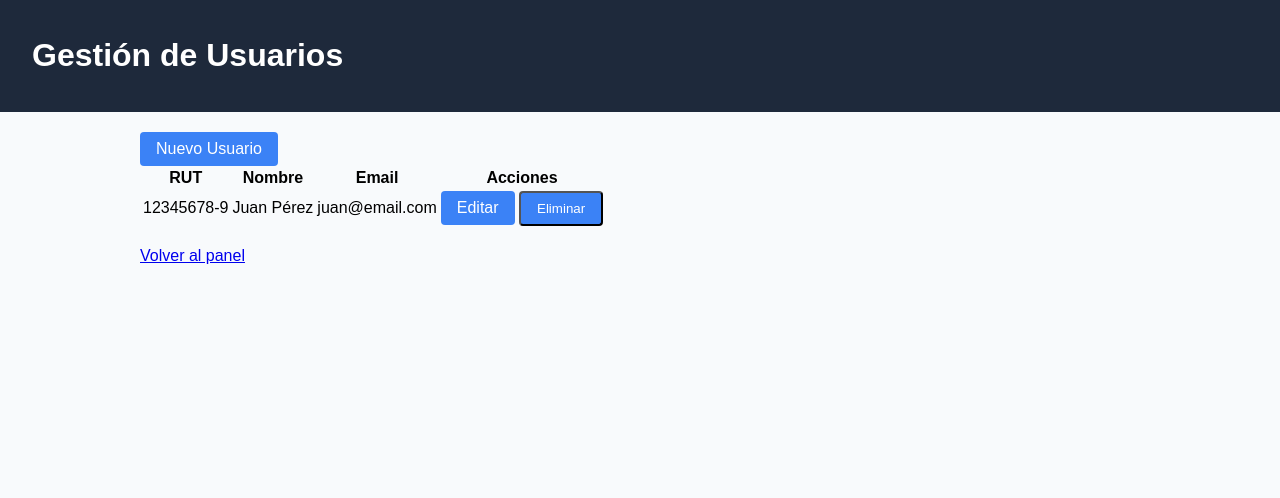
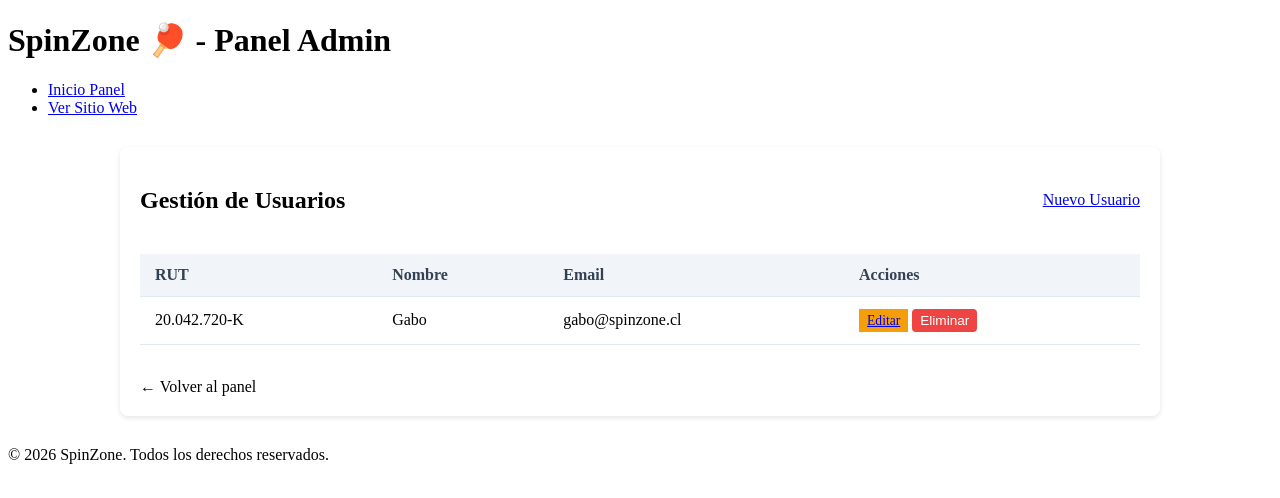
Before and after one commit to Gabo20042720/SpinZone, a plain HTML site: page admin/usuario-mostrar.html in a window 1280 px wide. Drawn offline with Linux system fonts and the light colour scheme.

Commit message:
Actualiza index y panel de administracion con datos de tenis de mesa

```diff
--- a/admin/index.html
+++ b/admin/index.html
@@ -3,28 +3,66 @@
 <head>
     <meta charset="UTF-8">
     <meta name="viewport" content="width=device-width, initial-scale=1.0">
-    <title>Admin - SpinZone</title>
-    <link rel="stylesheet" href="../css/styles.css">
+    <title>SpinZone - Tenis de Mesa & Ping Pong</title>
+    <link rel="stylesheet" href="./css/styles.css">
 </head>
 <body>
     <header>
-        <h1>Panel Administrador</h1>
+        <div class="logo">
+            <h1>SpinZone 🏓</h1>
+        </div>
         <nav>
             <ul>
-                <li><a href="producto-mostrar.html">Productos</a></li>
-                <li><a href="usuario-mostrar.html">Usuarios</a></li>
-                <li><a href="../index.html">Cerrar Sesión</a></li>
+                <li><a href="index.html">Inicio</a></li>
+                <li><a href="productos.html">Productos</a></li>
+                <li><a href="nosotros.html">Nosotros</a></li>
+                <li><a href="blog.html">Blog</a></li>
+                <li><a href="contacto.html">Contacto</a></li>
+                <li><a href="login.html">Iniciar Sesión</a></li>
+                <li><a href="registro.html">Registrarse</a></li>
+                <li><a href="#" class="carrito-icon">🛒 <span>0</span></a></li>
             </ul>
         </nav>
     </header>
 
     <main>
-        <h2>Panel de Control</h2>
-        <p>Bienvenido al sistema administrativo de SpinZone.</p>
+        <!-- Banner Principal -->
+        <section class="banner">
+            <h2>Bienvenido a SpinZone</h2>
+            <p>Especialistas en maderas, gomas, pelotas y equipamiento profesional de Tenis de Mesa.</p>
+            <a href="productos.html" class="btn">Ver Catálogo</a>
+        </section>
+
+        <!-- Lista de Productos Destacados -->
+        <section class="productos-destacados">
+            <h2>Equipamiento Destacado</h2>
+            <div class="grid-productos">
+                <article class="card">
+                    <img src="https://via.placeholder.com/200" alt="Paleta Profesional">
+                    <h3>Paleta Profesional Carbono Off+</h3>
+                    <p class="precio">$45.000</p>
+                    <a href="detalle-producto.html" class="btn">Ver Detalle</a>
+                </article>
+
+                <article class="card">
+                    <img src="https://via.placeholder.com/200" alt="Goma SpinMaster">
+                    <h3>Goma SpinMaster Pro 2.0mm</h3>
+                    <p class="precio">$28.000</p>
+                    <a href="detalle-producto.html" class="btn">Ver Detalle</a>
+                </article>
+
+                <article class="card">
+                    <img src="https://via.placeholder.com/200" alt="Pelotas ITTF">
+                    <h3>Set Pelotas 3 Estrellas ITTF (6u)</h3>
+                    <p class="precio">$8.900</p>
+                    <a href="detalle-producto.html" class="btn">Ver Detalle</a>
+                </article>
+            </div>
+        </section>
     </main>
 
     <footer>
-        <p>&copy; 2026 SpinZone Admin</p>
+        <p>&copy; 2026 SpinZone. Todos los derechos reservados.</p>
     </footer>
 </body>
 </html>
--- a/admin/usuario-mostrar.html
+++ b/admin/usuario-mostrar.html
@@ -2,30 +2,58 @@
 <html lang="es">
 <head>
     <meta charset="UTF-8">
-    <title>Admin - Listar Usuarios</title>
+    <meta name="viewport" content="width=device-width, initial-scale=1.0">
+    <title>Admin - Gestión de Usuarios</title>
     <link rel="stylesheet" href="../css/styles.css">
 </head>
 <body>
-    <header><h1>Gestión de Usuarios</h1></header>
-    <main>
-        <a href="usuario-nuevo.html" class="btn">Nuevo Usuario</a>
-        <table>
+    <header>
+        <div class="logo">
+            <h1>SpinZone 🏓 - Panel Admin</h1>
+        </div>
+        <nav>
+            <ul>
+                <li><a href="panel.html">Inicio Panel</a></li>
+                <li><a href="../index.html">Ver Sitio Web</a></li>
+            </ul>
+        </nav>
+    </header>
+
+    <main class="admin-container">
+        <div class="admin-header">
+            <h2>Gestión de Usuarios</h2>
+            <a href="usuario-crear.html" class="btn">Nuevo Usuario</a>
+        </div>
+
+        <table class="tabla-admin">
             <thead>
                 <tr>
-                    <th>RUT</th><th>Nombre</th><th>Email</th><th>Acciones</th>
+                    <th>RUT</th>
+                    <th>Nombre</th>
+                    <th>Email</th>
+                    <th>Acciones</th>
                 </tr>
             </thead>
             <tbody>
                 <tr>
-                    <td>12345678-9</td><td>Juan Pérez</td><td>juan@email.com</td>
+                    <!-- REEMPLAZA ESTOS DATOS POR LOS TUYOS -->
+                    <td>20.042.720-K</td>
+                    <td>Gabo</td>
+                    <td>gabo@spinzone.cl</td>
                     <td>
-                        <a href="usuario-editar.html" class="btn">Editar</a>
-                        <button class="btn btn-danger">Eliminar</button>
+                        <a href="usuario-editar.html" class="btn btn-sm btn-edit">Editar</a>
+                        <button class="btn btn-sm btn-delete">Eliminar</button>
                     </td>
                 </tr>
             </tbody>
         </table>
-        <br><a href="index.html">Volver al panel</a>
+
+        <br>
+        <a href="panel.html" class="link-volver">← Volver al panel</a>
     </main>
+
+    <footer>
+        <p>&copy; 2026 SpinZone. Todos los derechos reservados.</p>
+    </footer>
 </body>
 </html>
--- a/css/styles.css
+++ b/css/styles.css
@@ -1,68 +1,59 @@
-:root {
-    --primary: #1e293b;
-    --accent: #3b82f6;
-    --bg: #f8fafc;
+/* Estilos para Paneles de Administración y Tablas */
+.admin-container {
+    max-width: 1000px;
+    margin: 30px auto;
+    padding: 20px;
+    background: white;
+    border-radius: 8px;
+    box-shadow: 0 2px 5px rgba(0,0,0,0.1);
 }
 
-body {
-    font-family: Arial, sans-serif;
-    margin: 0;
-    padding: 0;
-    background-color: var(--bg);
-}
-
-header {
-    background-color: var(--primary);
-    color: white;
-    padding: 1rem 2rem;
+.admin-header {
     display: flex;
     justify-content: space-between;
     align-items: center;
+    margin-bottom: 20px;
 }
 
-nav ul {
-    list-style: none;
-    display: flex;
-    gap: 15px;
-    margin: 0;
-    padding: 0;
+.tabla-admin {
+    width: 100%;
+    border-collapse: collapse;
+    margin-top: 10px;
 }
 
-nav a {
-    color: white;
-    text-decoration: none;
+.tabla-admin th,
+.tabla-admin td {
+    padding: 12px 15px;
+    text-align: left;
+    border-bottom: 1px solid #e2e8f0;
+}
+
+.tabla-admin th {
+    background-color: #f1f5f9;
+    color: #334155;
     font-weight: bold;
 }
 
-main {
-    max-width: 1000px;
-    margin: 20px auto;
-    padding: 0 20px;
+.btn-sm {
+    padding: 4px 8px;
+    font-size: 0.85rem;
 }
 
-.card {
-    background: white;
-    border: 1px solid #e2e8f0;
-    padding: 20px;
-    border-radius: 8px;
-    margin-bottom: 15px;
+.btn-edit {
+    background-color: #f59e0b;
 }
 
-.btn {
-    display: inline-block;
-    background-color: var(--accent);
+.btn-delete {
+    background-color: #ef4444;
+    border: none;
     color: white;
-    padding: 8px 16px;
-    text-decoration: none;
+    cursor: pointer;
     border-radius: 4px;
 }
 
-footer {
-    background-color: var(--primary);
-    color: white;
-    text-align: center;
-    padding: 1rem;
-    position: fixed;
-    bottom: 0;
-    width: 100%;
+.link-volver {
+    display: inline-block;
+    margin-top: 15px;
+    color: var(--accent);
+    text-decoration: none;
 }
```
Also changed, not shown: index.html (+4 -2 lines).
